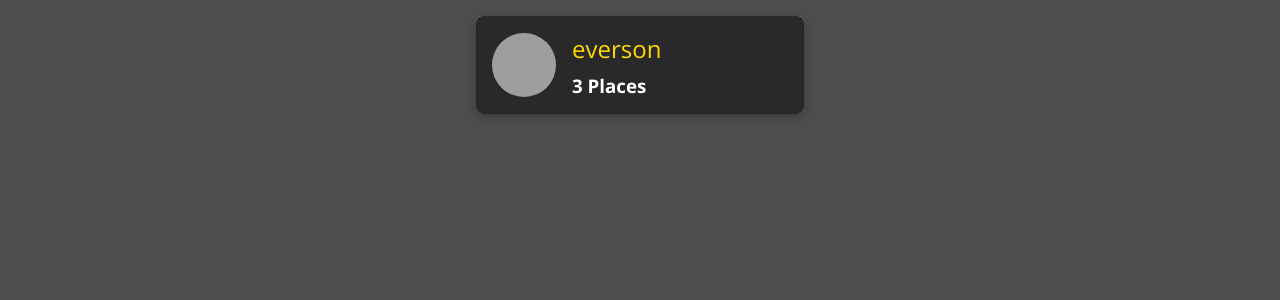
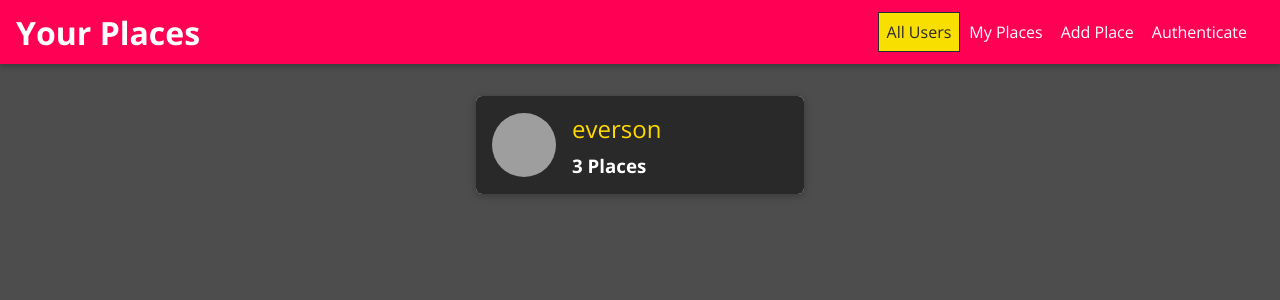
Before and after one commit to eversonm/react-fullstack, a React (Create React App) app: page / in a window 1280 px wide. Shown: the top 300 px of the page. Built offline with nearby package versions, Linux system fonts and the light colour scheme; grey boxes are pictures that could not be loaded.

Commit message:
Adding MainHeader and NavLinks

```diff
--- a/src/App.js
+++ b/src/App.js
@@ -1,12 +1,16 @@
 import React from "react";
 import { Switch } from "react-router-dom";
 import { BrowserRouter as Router, Route, Redirect } from "react-router-dom";
+
 import NewPlace from "./places/pages/NewPlace";
 import Users from "./user/pages/Users";
+import MainNavigation from './shared/components/Navigation/MainNavigation';
 
 function App() {
   return (
     <Router>
+      <MainNavigation />
+      <main>
       <Switch>
         <Route path="/" exact>
           <Users />
@@ -16,6 +20,7 @@
         </Route>
         <Redirect to="/" />
       </Switch>
+      </main>
     </Router>
   );
 }
--- /dev/null
+++ b/src/shared/components/Navigation/MainHeader.css
@@ -0,0 +1,23 @@
+.main-header {
+  width: 100%;
+  height: 4rem;
+  display: flex;
+  align-items: center;
+  position: fixed;
+  top: 0;
+  left: 0;
+  background: #ff0055;
+  box-shadow: 0 2px 6px rgba(0, 0, 0, 0.26);
+  padding: 0 1rem;
+  z-index: 5;
+}
+
+main {
+  margin-top: 5rem;
+}
+
+@media (min-width: 768px) {
+  .main-header {
+    justify-content: space-between;
+  }
+}
--- /dev/null
+++ b/src/shared/components/Navigation/MainHeader.js
@@ -0,0 +1,10 @@
+import React from 'react';
+import './MainHeader.css'
+
+const MainHeader = props => {
+  return <header className='main-header'>
+    {props.children}
+  </header>
+}
+
+export default MainHeader;
--- /dev/null
+++ b/src/shared/components/Navigation/MainNavigation.css
@@ -0,0 +1,45 @@
+.main-navigation__menu-btn {
+  width: 3rem;
+  height: 3rem;
+  background: transparent;
+  border: none;
+  display: flex;
+  flex-direction: column;
+  justify-content: space-around;
+  margin-right: 2rem;
+  cursor: pointer;
+}
+
+.main-navigation__menu-btn span {
+  display: block;
+  width: 3rem;
+  height: 2.5px;
+  background: white;
+}
+
+.main-navigation__title {
+  color: white;
+}
+
+.main-navigation__title a {
+  text-decoration: none;
+  color: white;
+}
+
+.main-navigation__header-nav {
+  display: none;
+}
+
+.main-navigation__drawer-nav {
+  height: 100%;
+}
+
+@media (min-width: 768px) {
+  .main-navigation__menu-btn {
+    display: none;
+  }
+
+  .main-navigation__header-nav {
+    display: block;
+  }
+}
--- /dev/null
+++ b/src/shared/components/Navigation/MainNavigation.js
@@ -0,0 +1,26 @@
+import React from "react";
+import { Link } from "react-router-dom";
+
+import "./MainNavigation.css";
+import MainHeader from "./MainHeader";
+import NavLinks from "./NavLinks";
+
+const MainNavigation = (props) => {
+  return (
+    <MainHeader>
+      <button className="main-navigation__menu-btn">
+        <span />
+        <span />
+        <span />
+      </button>
+      <h1 className="main-navigation__title">
+        <Link to="/">Your Places</Link>
+      </h1>
+      <nav>
+        <NavLinks />
+      </nav>
+    </MainHeader>
+  );
+};
+
+export default MainNavigation;
--- /dev/null
+++ b/src/shared/components/Navigation/NavLinks.css
@@ -0,0 +1,76 @@
+.nav-links {
+  list-style: none;
+  margin: 0;
+  padding: 0;
+  width: 100%;
+  height: 100%;
+  display: flex;
+  flex-direction: column;
+  justify-content: center;
+  align-items: center;
+}
+
+.nav-links li {
+  margin: 1rem;
+}
+
+.nav-links a {
+  border: 1px solid transparent;
+  color: #292929;
+  text-decoration: none;
+  padding: 0.5rem;
+}
+
+.nav-links a:hover,
+.nav-links a:active,
+.nav-links a.active {
+  background: #f8df00;
+  border-color: #292929;
+  color: #292929;
+}
+
+.nav-links button {
+  cursor: pointer;
+  border: 1px solid #292929;
+  color: #292929;
+  background: transparent;
+  padding: 0.5rem;
+  font: inherit;
+}
+
+.nav-links button:focus {
+  outline: none;
+}
+
+.nav-links button:hover,
+.nav-links button:active {
+  background: #292929;
+  color: white;
+}
+
+@media (min-width: 768px) {
+  .nav-links {
+    flex-direction: row;
+  }
+
+  .nav-links li {
+    margin: 0 0.5rem;
+  }
+
+  .nav-links a {
+    color: white;
+    text-decoration: none;
+  }
+
+  .nav-links button {
+    border: 1px solid white;
+    color: white;
+    background: transparent;
+  }
+
+  .nav-links button:hover,
+  .nav-links button:active {
+    background: #f8df00;
+    color: #292929;
+  }
+}
--- /dev/null
+++ b/src/shared/components/Navigation/NavLinks.js
@@ -0,0 +1,21 @@
+import React from "react";
+import { NavLink } from "react-router-dom";
+
+import "./NavLinks.css";
+
+const NavLinks = (props) => {
+  return (
+    <ul className="nav-links">
+      <li>
+        <NavLink to="/" exact>
+          All Users
+        </NavLink>
+        <NavLink to="/u1/places">My Places</NavLink>
+        <NavLink to="/places/new">Add Place</NavLink>
+        <NavLink to="/auth">Authenticate</NavLink>
+      </li>
+    </ul>
+  );
+};
+
+export default NavLinks;
--- a/src/user/components/UsersList.js
+++ b/src/user/components/UsersList.js
@@ -1,12 +1,15 @@
 import React from "react";
 import UserItem from "./UserItem";
+import Card from "../../shared/components/UIElements/Card";
 import "./UsersList.css";
 
 const UsersList = (props) => {
   if (props.items.lenght === 0) {
     return (
       <div className="center">
-        <h2>No users found!</h2>
+        <Card>
+          <h2>No users found!</h2>
+        </Card>
       </div>
     );
   }
```
Also changed, not shown: src/shared/components/Navigation/SideDrawer.css (added), src/shared/components/Navigation/SideDrawer.js (added).
